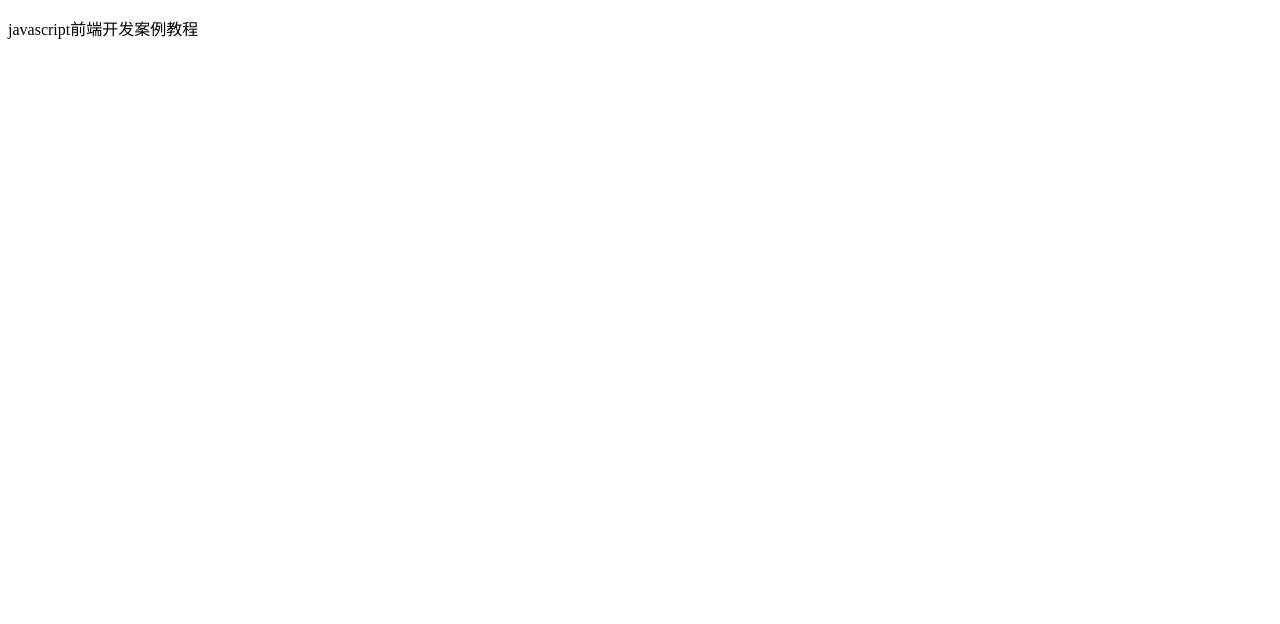
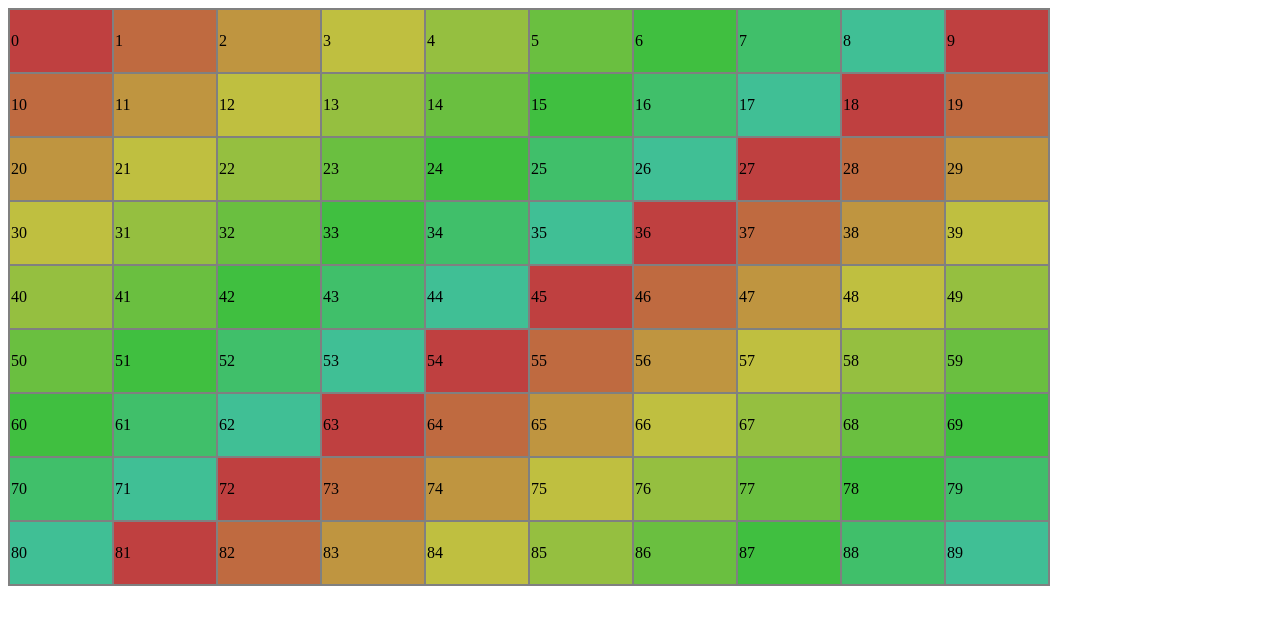
Before and after one commit to Doinbbb/Doinbbb.github.io, a plain HTML site: page index.html in a window 1280 px wide. Drawn offline with Linux system fonts and the light colour scheme.

Commit message:
Add files via upload

```diff
--- a/index.html
+++ b/index.html
@@ -2,9 +2,143 @@
 <html>
 	<head>
 		<meta charset="utf-8" />
-		<title></title>
+		<title>色彩表格</title>
+		<style>
+			table{
+				border: 2px solid pink;
+				border-collapse: collapse;
+			}
+			td{
+				border: 2px solid grey;
+				width: 100px;
+				height: 60px;
+
+			}
+		</style>
 	</head>
 	<body>
-		<p>javascript前端开发案例教程</p>
+		<table id="tablecolor">
+			<tr>
+				<td></td>
+				<td></td>
+				<td></td>
+				<td></td>
+				<td></td>
+				<td></td>
+				<td></td>
+				<td></td>
+				<td></td>
+				<td></td>
+			</tr>
+			<tr>
+				<td></td>
+				<td></td>
+				<td></td>
+				<td></td>
+				<td></td>
+				<td></td>
+				<td></td>
+				<td></td>
+				<td></td>
+				<td></td>
+			</tr>
+			<tr>
+				<td></td>
+				<td></td>
+				<td></td>
+				<td></td>
+				<td></td>
+				<td></td>
+				<td></td>
+				<td></td>
+				<td></td>
+				<td></td>
+			</tr>
+			<tr>
+				<td></td>
+				<td></td>
+				<td></td>
+				<td></td>
+				<td></td>
+				<td></td>
+				<td></td>
+				<td></td>
+				<td></td>
+				<td></td>
+			</tr>
+			<tr>
+				<td></td>
+				<td></td>
+				<td></td>
+				<td></td>
+				<td></td>
+				<td></td>
+				<td></td>
+				<td></td>
+				<td></td>
+				<td></td>
+			</tr>
+			<tr>
+				<td></td>
+				<td></td>
+				<td></td>
+				<td></td>
+				<td></td>
+				<td></td>
+				<td></td>
+				<td></td>
+				<td></td>
+				<td></td>
+			</tr>
+			<tr>
+				<td></td>
+				<td></td>
+				<td></td>
+				<td></td>
+				<td></td>
+				<td></td>
+				<td></td>
+				<td></td>
+				<td></td>
+				<td></td>
+			</tr>
+			<tr>
+				<td></td>
+				<td></td>
+				<td></td>
+				<td></td>
+				<td></td>
+				<td></td>
+				<td></td>
+				<td></td>
+				<td></td>
+				<td></td>
+			</tr>
+			<tr>
+				<td></td>
+				<td></td>
+				<td></td>
+				<td></td>
+				<td></td>
+				<td></td>
+				<td></td>
+				<td></td>
+				<td></td>
+				<td></td>
+			</tr>
+		</table>
+		<script>
+
+			var oTable = document.getElementById("tablecolor");
+			var oTd = oTable.getElementsByTagName("td");
+			if(isNaN(oTd))
+			{
+			  for( i in oTd)
+			  {
+				oTd[i].style.backgroundColor="hsl("+i%9*20+",50%,50%)";
+				oTd[i].innerHTML=i;
+			  }
+			}
+		</script>
 	</body>
 </html>
```
